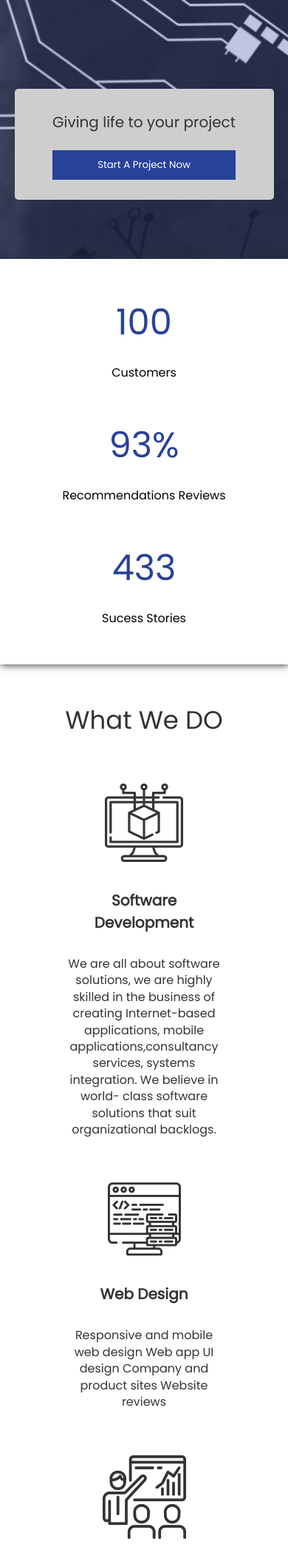
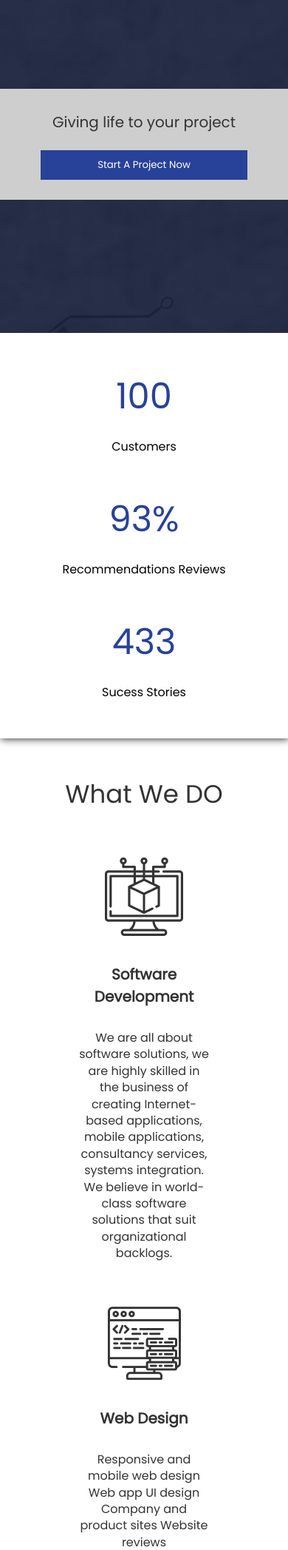
Before and after one commit to phiiileo/lit-page, a PHP site: page /newIndex.html in a window 390 px wide. Shown: the part 170-2265 px from the top of the page at 74% size. Run offline with PHP 8.4, Linux system fonts and the light colour scheme; some libraries are stand-ins or nearby versions.

Commit message:
bug fixed

```diff
--- a/css/newIndex.css
+++ b/css/newIndex.css
@@ -15,6 +15,10 @@ body {
 a {
   text-decoration: none;
   color: #333333;
+}
+
+a:hover, button:hover {
+  opacity: .7;
 }
 
 img {
@@ -44,13 +48,24 @@ header nav a {
   font-size: 16px;
   line-height: 24px;
   font-weight: bold;
+  display: inline-block;
 }
 
 header nav .nav_link a {
   margin-right: 40px;
+  margin-bottom: 15px;
 }
 
-@media screen and (max-width: 560px) {
+header nav .logo:hover {
+  opacity: 1;
+  cursor: initial;
+}
+
+header nav .logo:hover img {
+  cursor: pointer;
+}
+
+@media screen and (max-width: 778px) {
   header nav {
     display: block;
     position: relative;
@@ -79,6 +94,7 @@ header nav .nav_link a {
   position: absolute;
   color: white;
   top: 50%;
+  cursor: pointer;
 }
 
 .control--left {
@@ -90,20 +106,34 @@ header nav .nav_link a {
 }
 
 .row1 {
-  background-image: url("../images/banner.png");
   height: 450px;
   width: 100%;
   background-repeat: no-repeat;
   background-size: cover;
   position: relative;
-  display: -webkit-box;
-  display: -ms-flexbox;
-  display: flex;
-  -webkit-box-align: center;
-      -ms-flex-align: center;
-          align-items: center;
-  padding-left: 100px;
+}
+
+.row1 .carousel1 {
+  padding: 0;
+}
+
+.row1 .carousel1_slide {
   z-index: -1;
+  left: 100%;
+  position: absolute;
+  -webkit-transition: left 1s ease-in-out;
+  transition: left 1s ease-in-out;
+}
+
+.row1 .carousel1_slide img {
+  width: 100%;
+  height: 450px;
+  -o-object-fit: cover;
+     object-fit: cover;
+}
+
+.row1 .carousel1 .active {
+  left: 0 !important;
 }
 
 .row1 .cta {
@@ -125,6 +155,10 @@ header nav .nav_link a {
       -ms-flex-direction: column;
           flex-direction: column;
   border-radius: 5px;
+  position: absolute;
+  left: 60px;
+  top: 160px;
+  z-index: 5;
 }
 
 .row1 .cta h3 {
@@ -140,6 +174,10 @@ header nav .nav_link a {
   width: 80%;
   margin-top: 20px;
   color: #ffffff;
+}
+
+.row2 {
+  position: relative;
 }
 
 .row2 .log_details {
@@ -230,7 +268,7 @@ header nav .nav_link a {
 
 .row3 article .carousel .control {
   color: #333333;
-  top: 50%;
+  top: 45%;
 }
 
 .row3 article .carousel__container {
@@ -297,13 +335,26 @@ header nav .nav_link a {
 }
 
 @media screen and (max-width: 600px) {
+  .control {
+    display: none;
+  }
   .row1 {
     display: block;
-    padding: 5%;
+  }
+  .row1 .carousel1 {
+    position: static;
+  }
+  .row1 .carousel1_slide {
+    display: none;
+  }
+  .row1 .carousel1 .active {
+    display: block;
   }
   .row1 .cta {
-    min-width: 50%;
-    margin-top: 100px;
+    top: 120px;
+    left: 0;
+    width: 100%;
+    border-radius: 0;
   }
   .row1 .cta h3 {
     font-size: 20px;
@@ -311,14 +362,14 @@ header nav .nav_link a {
 }
 
 @media screen and (max-width: 850px) {
-  .control {
-    display: none;
-  }
   .row2 .log_details_container {
     width: 100%;
     -ms-grid-columns: 1fr;
         grid-template-columns: 1fr;
     row-gap: 50px;
+  }
+  .row2 .log_details {
+    margin-top: 0 !important;
   }
   .row2 .services article {
     -ms-grid-columns: 1fr;
@@ -336,8 +387,14 @@ header nav .nav_link a {
   }
 }
 
+@media screen and (max-width: 1300px) {
+  .row2 .services article aside {
+    width: 90%;
+  }
+}
+
 footer {
-  background-color: #333333;
+  background-color: black;
   color: white;
   padding: 50px 0;
   text-align: center;
--- a/css/sass/fragments/_config.scss
+++ b/css/sass/fragments/_config.scss
@@ -18,6 +18,9 @@ a {
     text-decoration: none;
     color: $secondary_text;
 }
+a:hover, button:hover{
+    opacity: .7;
+}
 
 img{
     object-fit: contain;
--- a/css/sass/fragments/index/_footer.scss
+++ b/css/sass/fragments/index/_footer.scss
@@ -1,5 +1,5 @@
 footer {
-  background-color: $secondary_text;
+  background-color: black;
   color: white;
   padding: 50px 0;
   text-align: center;
--- a/css/sass/fragments/index/_header.scss
+++ b/css/sass/fragments/index/_header.scss
@@ -11,14 +11,23 @@ header {
       font-size: 16px;
       line-height: 24px;
       font-weight: bold;
+      display: inline-block;
     }
     .nav_link a {
         margin-right: 40px;
+        margin-bottom: 15px;
+    }
+    .logo:hover{
+      opacity: 1;
+      cursor: initial;
+      img{
+        cursor: pointer;
+      }
     }
   }
 }
 
-@media screen and (max-width: 560px) {
+@media screen and (max-width: 778px) {
   header {
     nav {
         display: block;
--- a/css/sass/fragments/index/_indexBody.scss
+++ b/css/sass/fragments/index/_indexBody.scss
@@ -3,6 +3,7 @@
   position: absolute;
   color: white;
   top: 50%;
+  cursor: pointer;
 }
 
 .control--left {
@@ -12,18 +13,32 @@
 .control--right {
   right: 20px;
 }
-
 .row1 {
-  background-image: url("../images/banner.png");
+  // background-image: url("../images/banner.png");
   height: 450px;
   width: 100%;
   background-repeat: no-repeat;
   background-size: cover;
   position: relative;
-  display: flex;
-  align-items: center;
-  padding-left: 100px;
-  z-index: -1;
+
+  .carousel1 {
+    padding: 0;
+    &_slide {
+      z-index: -1;
+      left: 100% ;
+      position: absolute;
+      transition: left 1s ease-in-out;
+      img {
+        width: 100%;
+        height: 450px;
+        object-fit: cover;
+      }
+    }
+    .active{
+      left: 0 !important;
+      // transition: right 1s ease-in-out;
+    }
+  }
 
   .cta {
     background-color: #cecece;
@@ -35,6 +50,10 @@
     justify-content: center;
     flex-direction: column;
     border-radius: 5px;
+    position: absolute;
+    left: 60px;
+    top: 160px;
+    z-index: 5;
 
     h3 {
       font-size: 1.5rem;
@@ -53,6 +72,7 @@
   }
 }
 .row2 {
+  position: relative;
   .log_details {
     width: 100%;
     margin-top: -100px;
@@ -131,7 +151,7 @@
       position: relative;
       .control {
         color: $secondary_text;
-        top: 50%;
+        top: 45%;
       }
       &__container {
         height: 400px;
@@ -198,13 +218,28 @@
 }
 
 @media screen and (max-width: 600px) {
+  .control {
+    display: none;
+  }
   .row1 {
     display: block;
-    padding: 5%;
+
+    .carousel1 {
+      position: static;
+
+      &_slide {
+        display: none;
+      }
+      .active {
+        display: block;
+      }
+    }
 
     .cta {
-      min-width: 50%;
-      margin-top: 100px;
+      top: 120px;
+      left: 0;
+      width: 100%;
+      border-radius: 0;
 
       h3 {
         font-size: 20px;
@@ -214,9 +249,6 @@
 }
 
 @media screen and (max-width: 850px) {
-  .control {
-    display: none;
-  }
   .row2 {
     .log_details {
       &_container {
@@ -225,7 +257,9 @@
         row-gap: 50px;
       }
     }
-
+    .log_details {
+      margin-top: 0 !important;
+    }
     .services {
       article {
         grid-template-columns: 1fr;
@@ -249,3 +283,15 @@
     }
   }
 }
+
+@media screen and (max-width: 1300px) {
+  .row2 {
+    .services {
+      article {
+        aside {
+          width: 90%;
+        }
+      }
+    }
+  }
+}
--- a/js/main.js
+++ b/js/main.js
@@ -0,0 +1,28 @@
+let browserWidth = document.body.clientWidth;
+// Toggle menu
+// console.log(window.innerHeight, browserWidth)
+if (browserWidth < 770) {
+    $(".logoImg").click(function () {
+        $(".nav_link").fadeToggle()
+    })
+}
+//banner slider
+// $(".control").click(function () {
+//     let active_slide = $(".carousel1 .active");
+//     let next_slide = active_slide.next();
+//     let prev_slide = active_slide.prev();
+//     //left btn control
+//     if ($(this).hasClass("control--left")) {
+//         console.log(prev_slide)
+//         active_slide.removeClass("active")
+//         prev_slide.addClass("active").css("left", "0px");
+
+//     }
+//     else {
+//         // $(active_slide).css("right", browserWidth * 1.5 + "px");
+//         next_slide.addClass("active");
+//         active_slide.removeClass("active").css("left", -browserWidth+"px")
+//         // console.log(next_slide)
+
+//     }
+// })
--- a/newIndex.html
+++ b/newIndex.html
@@ -19,20 +19,40 @@
                     <a href="#">Home</a>
                     <a href="#">About Us</a>
                 </span>
-                <a class="logo"><img src="images/brand_logo.png" alt=""></a>
+                <a class="logo"><img src="images/brand_logo.png" class="logoImg" alt=""></a>
                 <span class="nav_link">
                     <a href="#">Portfolio</a>
                     <a href="#">Contact Us</a>
+                    <a href=""><i class="fa fa-phone"></i></a>
                 </span>
             </nav>
         </header>
         <main>
+
             <section class="row1">
-                <i class="fa fa-angle-left control control--left"></i>
                 <div class="cta">
                     <h3>Giving life to your project</h3>
-                    <button>Start A Project Now</button>
+                    <button onclick="alert('')">Start A Project Now</button>
                 </div>
+                <div class="carousel1">
+                    <div class="carousel1_slide active">
+                        <img src="images/banner.png" alt="">
+                    </div>
+                    <div class="carousel1_slide">
+                        <img src="images/rectangle.jpg" alt="">
+                    </div>
+                    <div class="carousel1_slide">
+                        <img src="images/banner.png" alt="">
+                    </div>
+                    <div class="carousel1_slide">
+                        <img src="images/rectangle.jpg" alt="">
+                    </div>
+                    <div class="carousel1_slide">
+                        <img src="images/banner.png" alt="">
+                    </div>
+                </div>
+                <i class="fa fa-angle-left control control--left"></i>
+
                 <i class="fa fa-angle-right control control--right"></i>
             </section>
             <section class="row2">
@@ -61,9 +81,8 @@
                             <p>We are all about software solutions,
                                 we are highly skilled in the business
                                 of creating Internet-based applications,
-                                mobile applications,consultancy services,
-                                systems integration. We believe in world-
-                                class software solutions that suit
+                                mobile applications, consultancy services,
+                                systems integration. We believe in world-class software solutions that suit
                                 organizational backlogs.</p>
                         </aside>
                         <aside>
@@ -152,21 +171,21 @@
                     <a href="#" class="">Contact Us</a>
                 </section>
                 <section class="footer_content--two">
+                    <a href="#"><i class="fab fa-whatsapp"></i></a>
                     <a href="#"><i class="fab fa-facebook-f"></i></a>
                     <a href=""><i class="fab fa-google-plus-g"></i></a>
                     <a href=""><i class="fab fa-instagram"></i></a>
                     <a href=""><i class="fab fa-twitter"></i></a>
+                    <a href=""><i class="fab fa-linkedin"></i></a>
                 </section>
             </section>
         </footer>
     </section>
 </body>
+
+
 <script src="js/jquery-1.11.1.min.js"></script>
 <script src="js/popper.min.js"></script>
-<script>
-    $(".logo").click(function () {
-        $(".nav_link").fadeToggle()
-    })
-</script>
+<script src="js/main.js"></script>
 
 </html>
```
Also changed, not shown: 1 other file.
